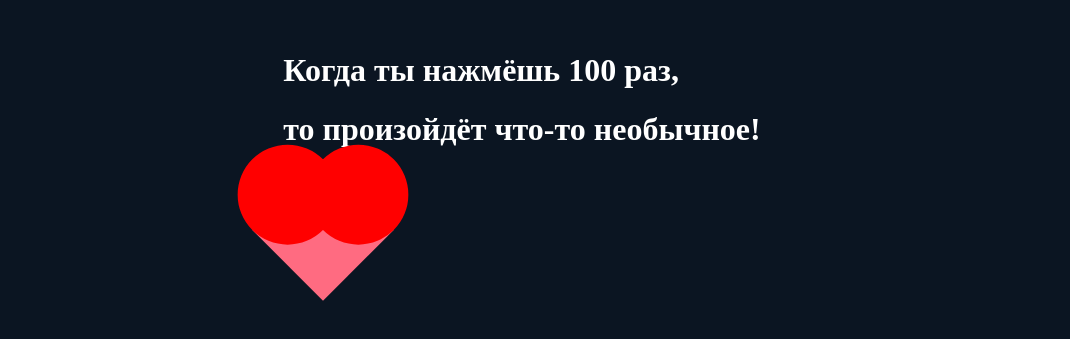
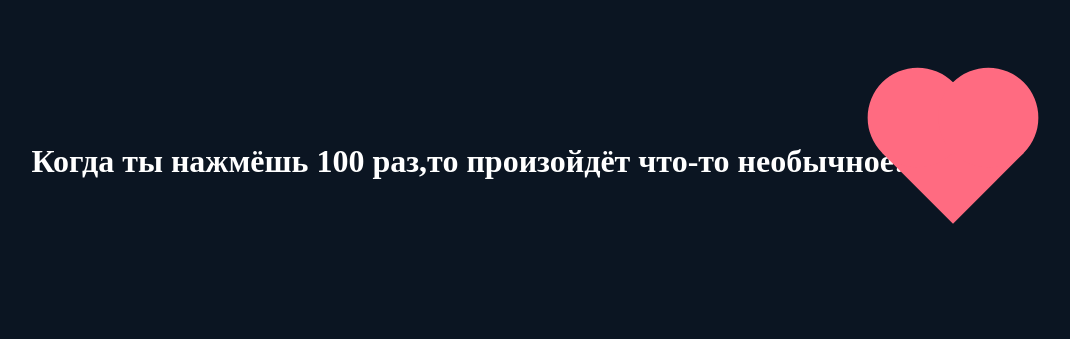
Before and after one commit to ttommoee/heart-clicker4, a plain HTML site: page index.html in a window 1280 px wide. Shown: the part 247-586 px from the top of the page, without its empty margins (128-1198 px from the left). Drawn offline with Linux system fonts and the light colour scheme.

Commit message:
Update index.html

```diff
--- a/index.html
+++ b/index.html
@@ -23,7 +23,7 @@
             content: '';
             width: 100px;
             height: 100px;
-            background-color: #ff0000; /* Heart color */
+            background-color: #ff6b81; /* Heart color */
             border-radius: 50%; /* Make circles */
             position: absolute;
         }
@@ -48,7 +48,6 @@
     </style>
 </head>
 <body>
-    <div class="container">
         <h1 class="header_text">Когда ты нажмёшь 100 раз,</h1>
         <h1 class="header_text">то произойдёт что-то необычное!</h1>
         <div id="counter">0</div>
@@ -63,6 +62,5 @@
                     window.location.href="index2.html";
                 }
         </script>
-    </div>
 </body>
 </html>
```
